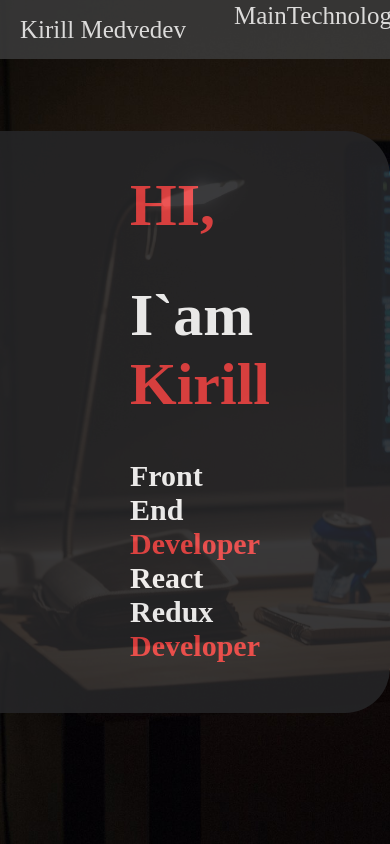
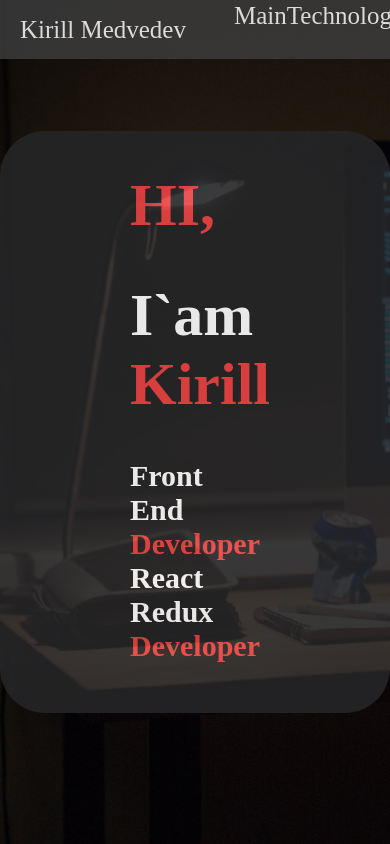
Before and after one commit to Kiri1111/my-portfolio, a React (Create React App) app: page / in a window 390 px wide. Shown: the top 844 px of the page. Built offline with nearby package versions, Linux system fonts and the light colour scheme; a web font is replaced by a local one.

Commit message:
fix bugs

```diff
--- a/src/common/styles/Container.module.css
+++ b/src/common/styles/Container.module.css
@@ -9,7 +9,7 @@
     flex-wrap: wrap;
 }
 
-@media screen and (max-width: 615px) {
+@media screen and (max-width: 700px) {
     .container {
         width: 100%;
     }
--- a/src/main/Main.module.scss
+++ b/src/main/Main.module.scss
@@ -19,9 +19,10 @@
     color: $textColor;
     font-size: 30px;
     font-weight: bold;
-    @media screen and (max-width: 615px) {
+    @media screen and (max-width: 700px) {
       width: 100vw;
       left: 0;
+      border-radius: 45px;
     }
 
     .orangeText {
```
